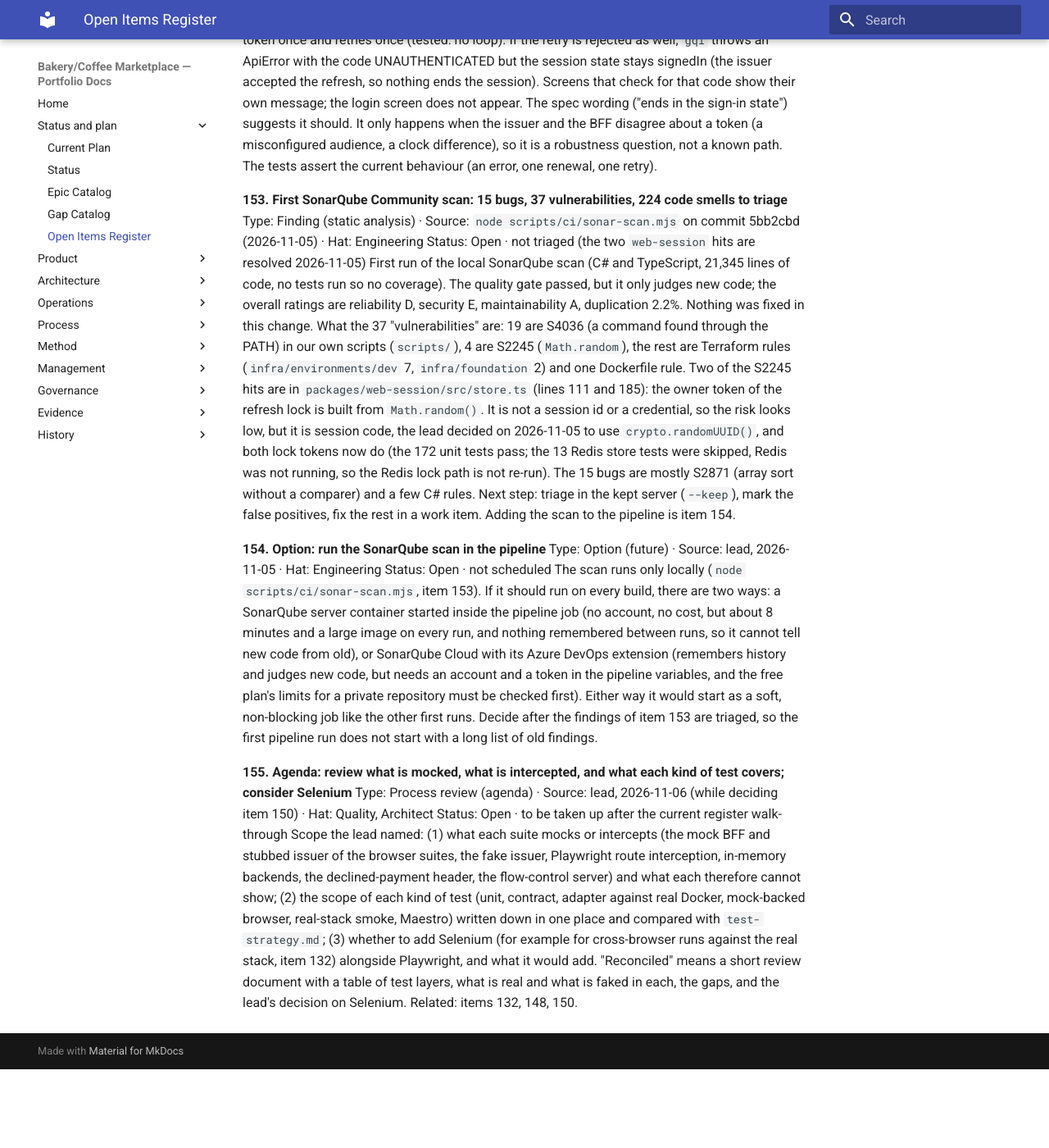
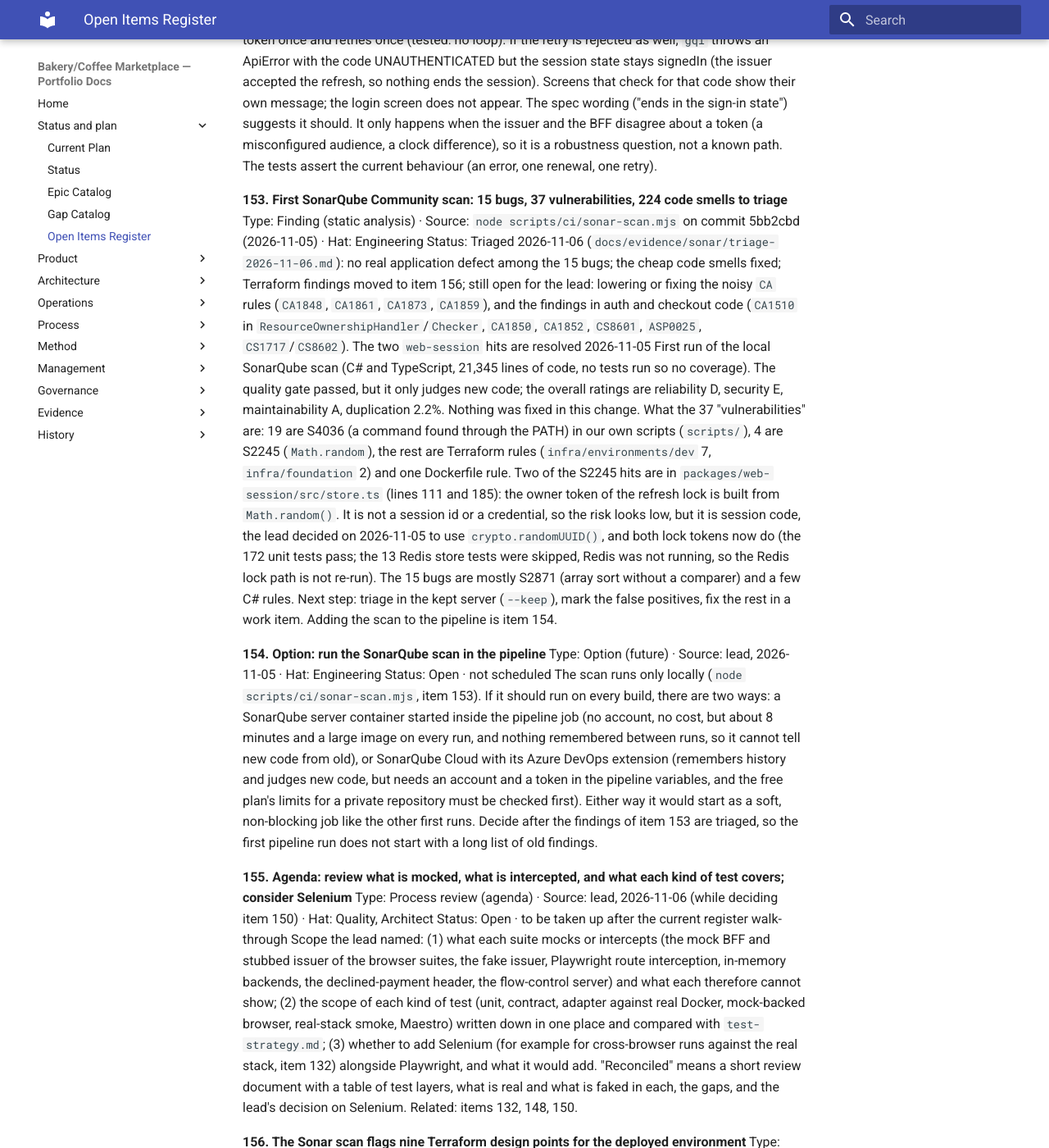
Before and after one commit to benjamin-hedrick/bakery-marketplace, an MkDocs documentation site: the page built from docs/governance/open-items-register.md, in a window 1280 px wide and 1400 px high, scrolled down 53090 px. Shown: the whole window at 82% size. Built offline with MkDocs 1.6.1 and Material for MkDocs 9.7.7, drawn with Linux system fonts in a browser that asks for light colours; before the commit the page ends 54394 px from its top, so only the background shows below that; some of the changed text lies outside the part shown.

Commit message:
Sonar triage record (docs/evidence/sonar), register 153 triaged and 156 opened (Terraform findings); STATUS.md regenerated
Co-Authored-By: Claude Sonnet 5.5 <noreply@anthropic.com>

```diff
--- a/docs/governance/open-items-register.md
+++ b/docs/governance/open-items-register.md
@@ -845,7 +845,7 @@ When the BFF answers UNAUTHENTICATED, the app renews the access token once and r
 
 **153. First SonarQube Community scan: 15 bugs, 37 vulnerabilities, 224 code smells to triage**
 Type: Finding (static analysis) · Source: `node scripts/ci/sonar-scan.mjs` on commit 5bb2cbd (2026-11-05) · Hat: Engineering
-Status: Open · not triaged (the two `web-session` hits are resolved 2026-11-05)
+Status: Triaged 2026-11-06 (`docs/evidence/sonar/triage-2026-11-06.md`): no real application defect among the 15 bugs; the cheap code smells fixed; Terraform findings moved to item 156; still open for the lead: lowering or fixing the noisy `CA` rules (`CA1848`, `CA1861`, `CA1873`, `CA1859`), and the findings in auth and checkout code (`CA1510` in `ResourceOwnershipHandler`/`Checker`, `CA1850`, `CA1852`, `CS8601`, `ASP0025`, `CS1717`/`CS8602`). The two `web-session` hits are resolved 2026-11-05
 First run of the local SonarQube scan (C# and TypeScript, 21,345 lines of code, no tests run so no coverage). The quality gate passed, but it only judges new code; the overall ratings are reliability D, security E, maintainability A, duplication 2.2%. Nothing was fixed in this change. What the 37 "vulnerabilities" are: 19 are S4036 (a command found through the PATH) in our own scripts (`scripts/`), 4 are S2245 (`Math.random`), the rest are Terraform rules (`infra/environments/dev` 7, `infra/foundation` 2) and one Dockerfile rule. Two of the S2245 hits are in `packages/web-session/src/store.ts` (lines 111 and 185): the owner token of the refresh lock is built from `Math.random()`. It is not a session id or a credential, so the risk looks low, but it is session code, the lead decided on 2026-11-05 to use `crypto.randomUUID()`, and both lock tokens now do (the 172 unit tests pass; the 13 Redis store tests were skipped, Redis was not running, so the Redis lock path is not re-run). The 15 bugs are mostly S2871 (array sort without a comparer) and a few C# rules. Next step: triage in the kept server (`--keep`), mark the false positives, fix the rest in a work item. Adding the scan to the pipeline is item 154.
 
 **154. Option: run the SonarQube scan in the pipeline**
@@ -857,3 +857,8 @@ The scan runs only locally (`node scripts/ci/sonar-scan.mjs`, item 153). If it s
 Type: Process review (agenda) · Source: lead, 2026-11-06 (while deciding item 150) · Hat: Quality, Architect
 Status: Open · to be taken up after the current register walk-through
 Scope the lead named: (1) what each suite mocks or intercepts (the mock BFF and stubbed issuer of the browser suites, the fake issuer, Playwright route interception, in-memory backends, the declined-payment header, the flow-control server) and what each therefore cannot show; (2) the scope of each kind of test (unit, contract, adapter against real Docker, mock-backed browser, real-stack smoke, Maestro) written down in one place and compared with `test-strategy.md`; (3) whether to add Selenium (for example for cross-browser runs against the real stack, item 132) alongside Playwright, and what it would add. "Reconciled" means a short review document with a table of test layers, what is real and what is faked in each, the gaps, and the lead's decision on Selenium. Related: items 132, 148, 150.
+
+**156. The Sonar scan flags nine Terraform design points for the deployed environment**
+Type: Deployment follow-up · Source: the triage of item 153, 2026-11-06 · Hat: Platform Engineering, Security
+Status: Open · for the deployment-prep work (`WI-DEP-001`, ADR-0018); nothing changed
+In `infra/foundation/main.tf` and `infra/environments/dev/main.tf`: public network access is not disabled on the foundation and dev resources (S6329, rated BLOCKER, two hits; at `foundation:21` and `dev:166`); no managed identity block (S6378, two); purge protection off on the Key Vault (S8847; deliberate, so the dev environment can be torn down); no `client_certificate_mode` on three container apps (S6382); no `backup.retention_in_hours` (S6364). "Reconciled" means each is set deliberately or accepted with a reason written next to the resource, before the first real apply, and the Terraform tests cover the ones set.
```
Also changed, not shown: docs/evidence/README.md (+1 -0 lines), docs/evidence/sonar/triage-2026-11-06.md (added, +40 -0 lines), docs/product/backlog/STATUS.md (+3 -2 lines).
